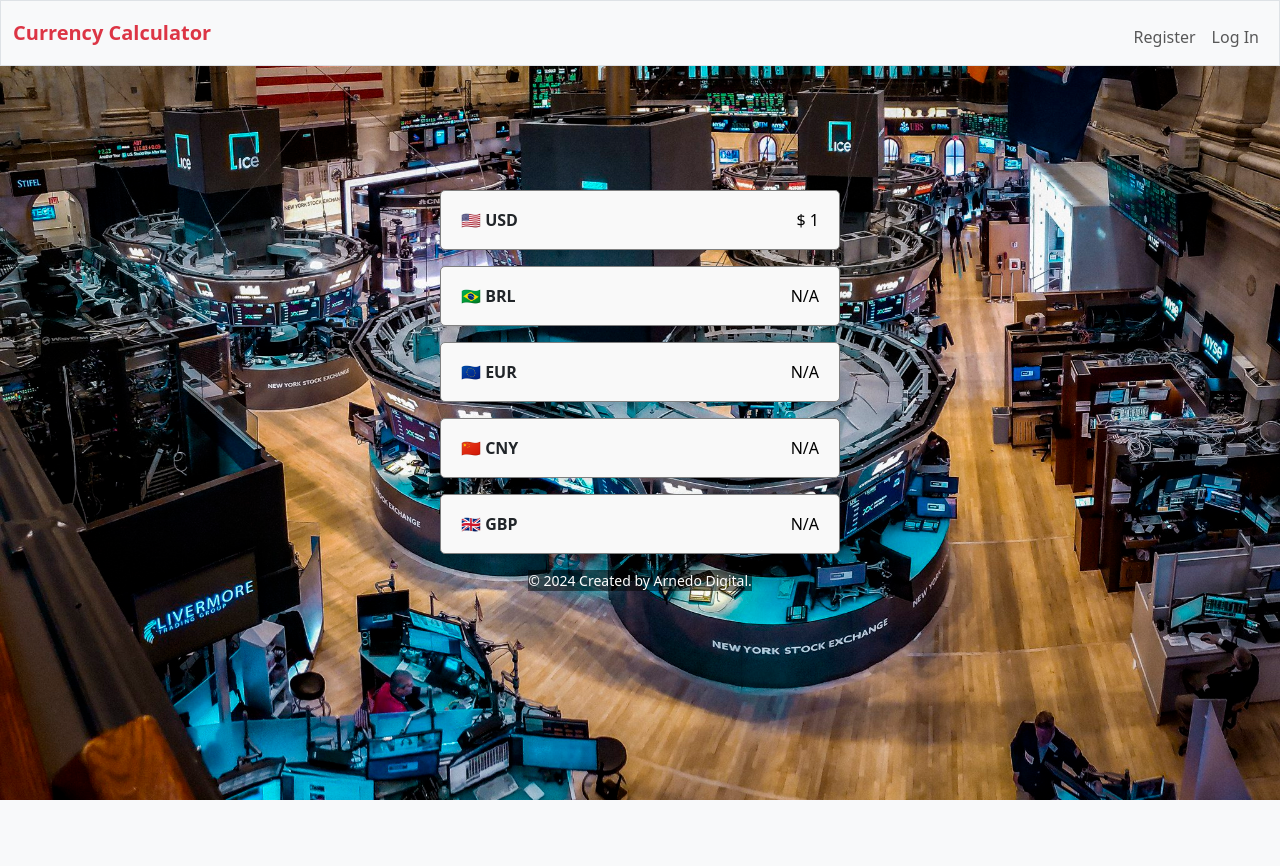
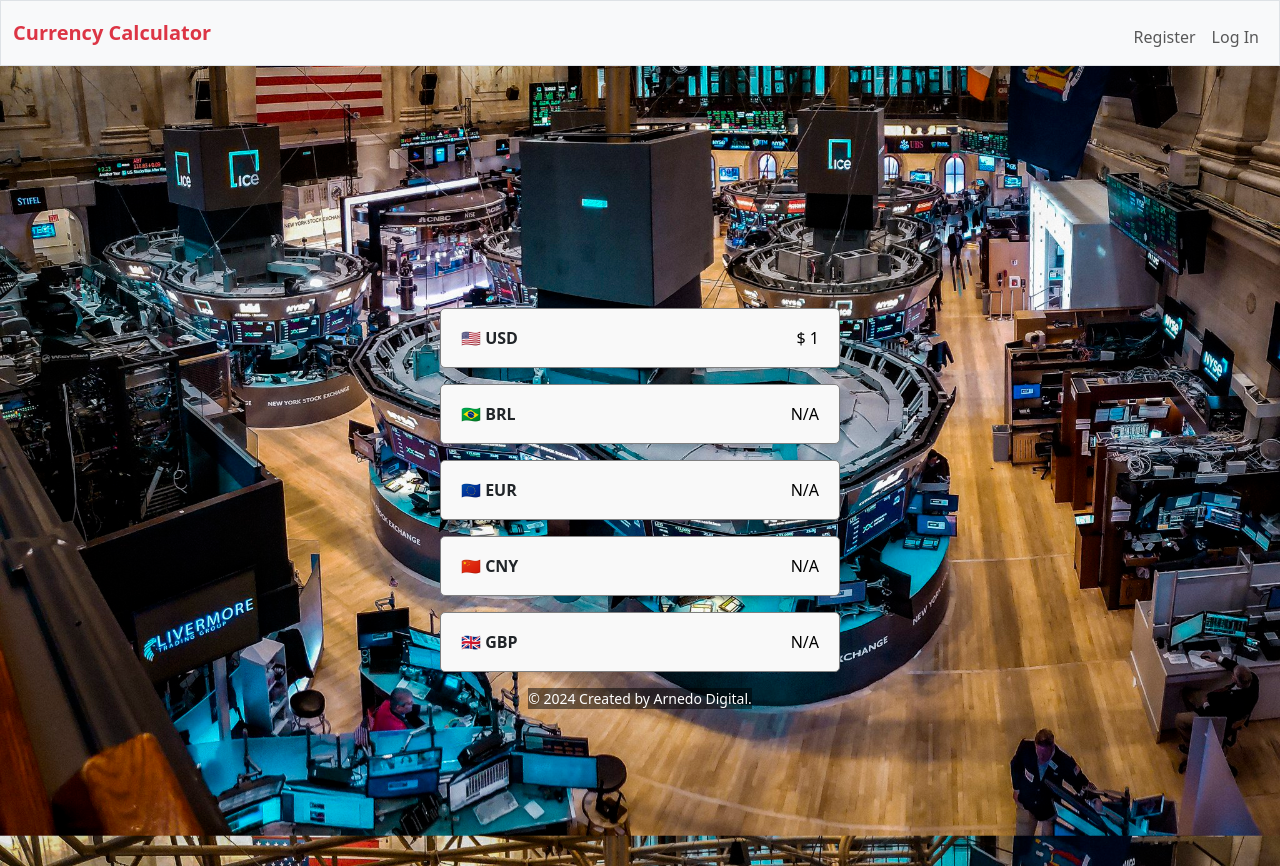
Before and after one commit to Arnedo1/Final-project-cs50x, a Flask app: page / in a window 1280 px wide. Before the commit the page ends 800 px from the top, so only its background shows below. Run offline with Flask 3, Linux system fonts and the light colour scheme; data that the repository does not hold is empty; some libraries are stand-ins or nearby versions.

Commit message:
Update styles.css

```diff
--- a/project1/static/styles.css
+++ b/project1/static/styles.css
@@ -1,25 +1,31 @@
 html, body {
     margin: 0;
     padding: 0;
-    height: 100%;
+    min-height: 100vh;
+    height: auto;
 }
+
 body {
     background-image: url('/static/walstreet.jpg');
     background-size: cover;
     background-position: center;
     background-repeat: no-repeat;
     background-attachment: fixed;
-    min-height: 100vh;
     width: 100%;
     position: relative;
     overflow-x: hidden;
+    display: flex;
+    flex-direction: column;
 }
+
 .parent-container {
     display: flex;
     flex-direction: column;
     justify-content: center;
     align-items: center;
     margin-top: 100px;
+    flex: 1;
+    min-height: calc(100vh - 100px); /* Subtracting margin-top */
 }
 
 .own {
```
